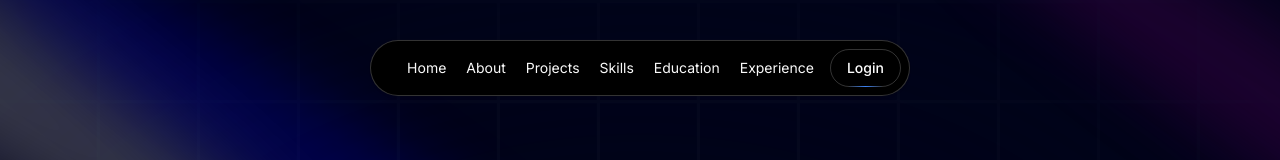
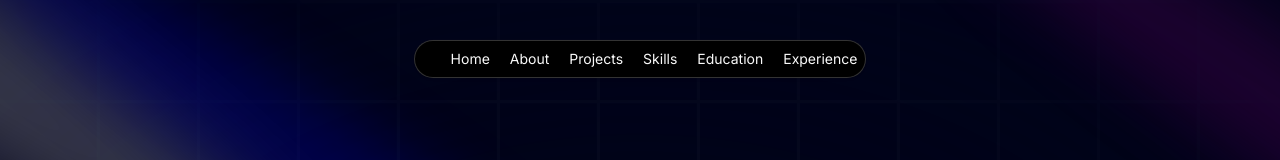
Before and after one commit to SungJin-Suh/portfolio, a Next.js app: page / in a window 1280 px wide. Shown: the top 160 px of the page. Built offline with nearby package versions, Linux system fonts and the light colour scheme.

Commit message:
Remove Login button from the nav bar

```diff
--- a/app/page.tsx
+++ b/app/page.tsx
@@ -8,7 +8,7 @@ export default function Home() {
     <main className="relative bg-black-100 flex flex-col justify-center items-center overflow-hidden mx-auto sm:px-10 px-5">
       <div className="max-w-7xl w-full">
         <FloatingNav navItems={[
-          {name: "Home", link: "/"},
+          {name: "Home", link: "#", icon: <FaHome />},
           {name: "About", link: "#about"},
           {name: "Projects", link: "#projects"},
           {name: "Skills", link: "#skills"},
--- a/components/ui/FloatingNav.tsx
+++ b/components/ui/FloatingNav.tsx
@@ -72,10 +72,10 @@ export const FloatingNav = ({
             <span className="hidden sm:block text-sm">{navItem.name}</span>
           </Link>
         ))}
-        <button className="border text-sm font-medium relative border-neutral-200 dark:border-white/[0.2] text-black dark:text-white px-4 py-2 rounded-full">
+        {/* <button className="border text-sm font-medium relative border-neutral-200 dark:border-white/[0.2] text-black dark:text-white px-4 py-2 rounded-full">
           <span>Login</span>
           <span className="absolute inset-x-0 w-1/2 mx-auto -bottom-px bg-gradient-to-r from-transparent via-blue-500 to-transparent  h-px" />
-        </button>
+        </button> */}
       </motion.div>
     </AnimatePresence>
   );
```
